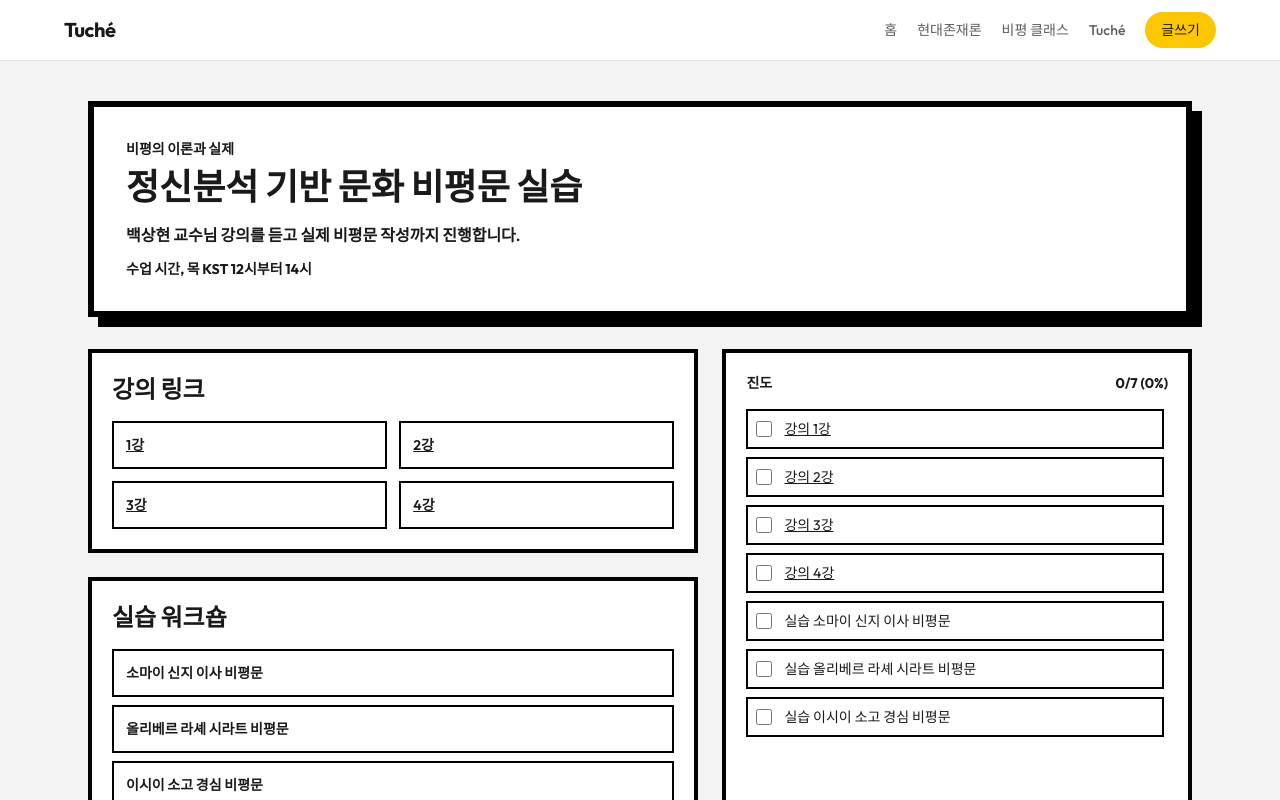
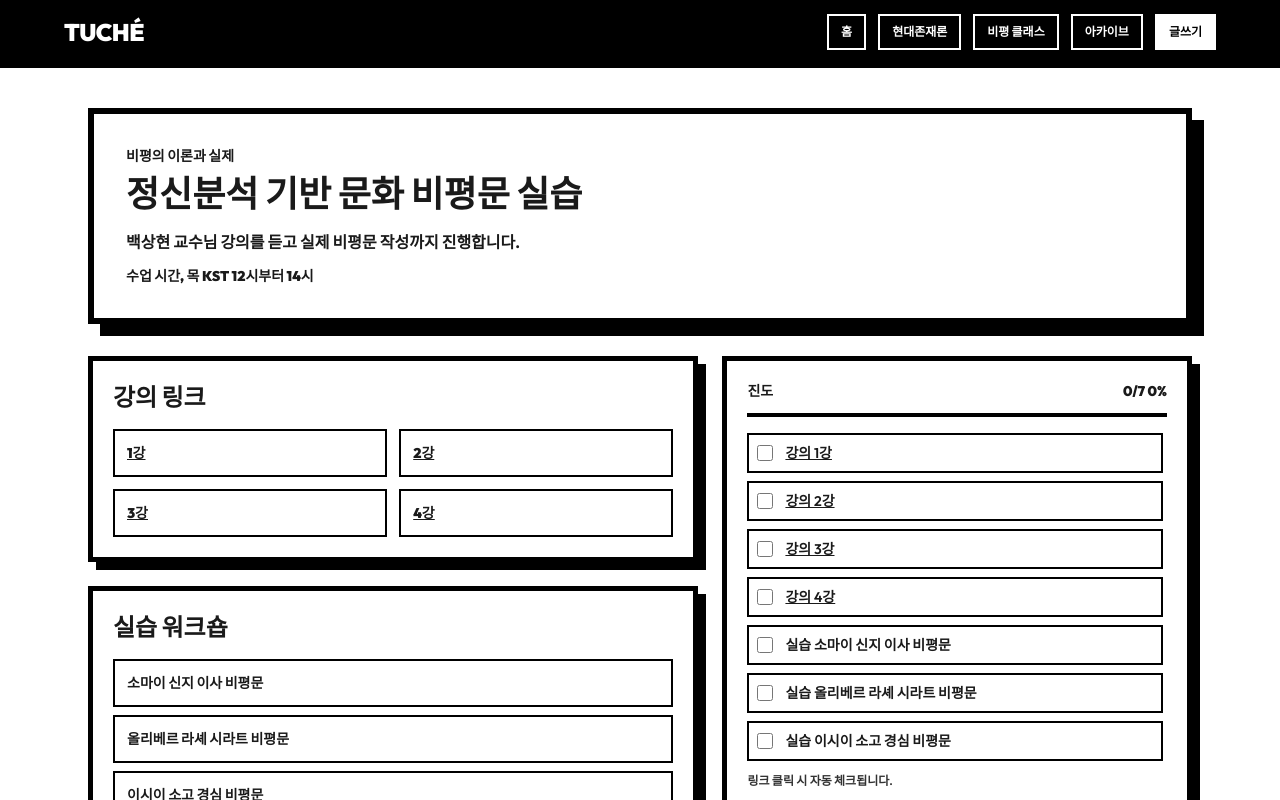
Before and after one commit to rockjun25/tuche, a Next.js app: page /classes/criticism-practice in a window 1280 px wide. Shown: the top 800 px of the page. Built offline with nearby package versions, Linux system fonts and the light colour scheme.

Commit message:
feat: 링크 클릭 자동 진도체크 및 브루탈리즘 스타일 강화

```diff
--- a/app/classes/criticism-practice/page.tsx
+++ b/app/classes/criticism-practice/page.tsx
@@ -4,18 +4,18 @@ import { criticismLectures, criticismWorkshopTopics } from "@/lib/courseData";
 
 export default function CriticismPracticePage() {
   return (
-    <div className="min-h-screen bg-[#f3f3f3]">
+    <div className="min-h-screen bg-white">
       <section className="max-w-6xl mx-auto px-6 py-10">
-        <div className="border-[6px] border-black bg-white p-8 shadow-[10px_10px_0_#000] mb-8">
+        <div className="border-[6px] border-black bg-white p-8 shadow-[12px_12px_0_#000] mb-8">
           <p className="text-sm font-black uppercase mb-2">비평의 이론과 실제</p>
           <h1 className="text-4xl font-black mb-4">정신분석 기반 문화 비평문 실습</h1>
-          <p className="font-semibold mb-3">백상현 교수님 강의를 듣고 실제 비평문 작성까지 진행합니다.</p>
-          <p className="text-sm font-bold">수업 시간, 목 KST 12시부터 14시</p>
+          <p className="font-bold mb-3">백상현 교수님 강의를 듣고 실제 비평문 작성까지 진행합니다.</p>
+          <p className="text-sm font-black">수업 시간, 목 KST 12시부터 14시</p>
         </div>
 
         <div className="grid lg:grid-cols-[1.3fr_1fr] gap-6">
           <div className="space-y-6">
-            <div className="border-4 border-black bg-white p-5">
+            <div className="border-[5px] border-black bg-white p-5 shadow-[8px_8px_0_#000]">
               <h2 className="text-2xl font-black mb-4">강의 링크</h2>
               <div className="grid sm:grid-cols-2 gap-3">
                 {criticismLectures.map((lecture) => (
@@ -24,7 +24,7 @@ export default function CriticismPracticePage() {
                     href={lecture.url}
                     target="_blank"
                     rel="noreferrer"
-                    className="border-2 border-black p-3 text-sm font-semibold underline hover:bg-yellow-100"
+                    className="border-2 border-black p-3 text-sm font-black underline hover:bg-black hover:text-white transition-colors"
                   >
                     {lecture.label}
                   </a>
@@ -32,20 +32,20 @@ export default function CriticismPracticePage() {
               </div>
             </div>
 
-            <div className="border-4 border-black bg-white p-5">
+            <div className="border-[5px] border-black bg-white p-5 shadow-[8px_8px_0_#000]">
               <h2 className="text-2xl font-black mb-4">실습 워크숍</h2>
               <ul className="space-y-2">
                 {criticismWorkshopTopics.map((topic) => (
-                  <li key={topic} className="border-2 border-black p-3 text-sm font-semibold">
+                  <li key={topic} className="border-2 border-black p-3 text-sm font-black">
                     {topic}
                   </li>
                 ))}
               </ul>
             </div>
 
-            <div className="border-4 border-black bg-[#FDC700] p-5">
+            <div className="border-[5px] border-black bg-white p-5 shadow-[8px_8px_0_#000]">
               <h2 className="text-2xl font-black mb-2">비평문 작성</h2>
-              <p className="font-semibold mb-4">작성은 Tuché에서 진행하고, 링크를 제출 기록으로 남깁니다.</p>
+              <p className="font-bold mb-4">작성은 Tuché에서 진행하고, 링크를 제출 기록으로 남깁니다.</p>
               <Link
                 href="/write"
                 className="inline-flex border-4 border-black bg-white px-4 py-2 font-black hover:bg-black hover:text-white transition-colors"
--- a/app/classes/modern-ontology/page.tsx
+++ b/app/classes/modern-ontology/page.tsx
@@ -3,17 +3,17 @@ import { modernOntologyLectures } from "@/lib/courseData";
 
 export default function ModernOntologyPage() {
   return (
-    <div className="min-h-screen bg-[#f3f3f3]">
+    <div className="min-h-screen bg-white">
       <section className="max-w-6xl mx-auto px-6 py-10">
-        <div className="border-[6px] border-black bg-white p-8 shadow-[10px_10px_0_#000] mb-8">
+        <div className="border-[6px] border-black bg-white p-8 shadow-[12px_12px_0_#000] mb-8">
           <p className="text-sm font-black uppercase mb-2">현대존재론</p>
           <h1 className="text-4xl font-black mb-4">바디우 존재와 사건 강해</h1>
-          <p className="font-semibold mb-3">백상현 교수님의 바디우 존재와 사건 책 강해 강의를 기반으로 학습합니다.</p>
-          <p className="text-sm font-bold">수업 시간, 화 수 KST 12시부터 14시</p>
+          <p className="font-bold mb-3">백상현 교수님의 바디우 존재와 사건 책 강해 강의를 기반으로 학습합니다.</p>
+          <p className="text-sm font-black">수업 시간, 화 수 KST 12시부터 14시</p>
         </div>
 
         <div className="grid lg:grid-cols-[1.5fr_1fr] gap-6">
-          <div className="border-4 border-black bg-white p-5">
+          <div className="border-[5px] border-black bg-white p-5 shadow-[8px_8px_0_#000]">
             <h2 className="text-2xl font-black mb-4">강의 링크</h2>
             <div className="grid sm:grid-cols-2 gap-3">
               {modernOntologyLectures.map((lecture) => (
@@ -22,7 +22,7 @@ export default function ModernOntologyPage() {
                   href={lecture.url}
                   target="_blank"
                   rel="noreferrer"
-                  className="border-2 border-black p-3 text-sm font-semibold underline hover:bg-yellow-100"
+                  className="border-2 border-black p-3 text-sm font-black underline hover:bg-black hover:text-white transition-colors"
                 >
                   {lecture.label}
                 </a>
--- a/components/Navbar.tsx
+++ b/components/Navbar.tsx
@@ -4,37 +4,20 @@ import Link from "next/link";
 
 export function Navbar() {
   return (
-    <nav className="sticky top-0 z-50 bg-white border-b border-[#e5e5e5]">
-      <div className="max-w-[1200px] mx-auto flex items-center justify-between h-[60px] px-6">
-        <Link href="/" className="text-xl font-bold tracking-tight text-[#1A1A1A]">
-          Tuché
+    <nav className="sticky top-0 z-50 bg-black border-b-4 border-black">
+      <div className="max-w-[1200px] mx-auto flex items-center justify-between h-[64px] px-6">
+        <Link href="/" className="text-2xl font-black tracking-tight text-white">
+          TUCHÉ
         </Link>
 
-        <div className="flex items-center gap-5">
-          <Link href="/" className="text-sm font-medium text-[#1A1A1A]/70 hover:text-[#1A1A1A] transition-colors">
-            홈
-          </Link>
-          <Link
-            href="/classes/modern-ontology"
-            className="text-sm font-medium text-[#1A1A1A]/70 hover:text-[#1A1A1A] transition-colors"
-          >
-            현대존재론
-          </Link>
-          <Link
-            href="/classes/criticism-practice"
-            className="text-sm font-medium text-[#1A1A1A]/70 hover:text-[#1A1A1A] transition-colors"
-          >
-            비평 클래스
-          </Link>
-          <Link
-            href="/tuche"
-            className="text-sm font-medium text-[#1A1A1A]/70 hover:text-[#1A1A1A] transition-colors"
-          >
-            Tuché
-          </Link>
+        <div className="flex items-center gap-3">
+          <NavLink href="/" label="홈" />
+          <NavLink href="/classes/modern-ontology" label="현대존재론" />
+          <NavLink href="/classes/criticism-practice" label="비평 클래스" />
+          <NavLink href="/tuche" label="아카이브" />
           <Link
             href="/write"
-            className="text-sm font-medium bg-[#FDC700] text-[#1A1A1A] px-4 py-2 rounded-full hover:bg-[#FDC700]/90 transition-colors"
+            className="text-xs font-black bg-white text-black px-3 py-2 border-2 border-white hover:bg-black hover:text-white transition-colors"
           >
             글쓰기
           </Link>
@@ -43,3 +26,14 @@ export function Navbar() {
     </nav>
   );
 }
+
+function NavLink({ href, label }: { href: string; label: string }) {
+  return (
+    <Link
+      href={href}
+      className="text-xs font-black text-white border-2 border-white px-3 py-2 hover:bg-white hover:text-black transition-colors"
+    >
+      {label}
+    </Link>
+  );
+}
--- a/components/ProgressChecklist.tsx
+++ b/components/ProgressChecklist.tsx
@@ -25,24 +25,31 @@ export function ProgressChecklist({ storageKey, items }: ProgressChecklistProps)
 
   const percent = items.length === 0 ? 0 : Math.round((doneCount / items.length) * 100);
 
-  const toggle = (id: string) => {
-    const next = { ...checked, [id]: !checked[id] };
+  const save = (next: Record<string, boolean>) => {
     setChecked(next);
     localStorage.setItem(storageKey, JSON.stringify(next));
   };
 
+  const toggle = (id: string) => {
+    const next = { ...checked, [id]: !checked[id] };
+    save(next);
+  };
+
+  const markDone = (id: string) => {
+    if (checked[id]) return;
+    const next = { ...checked, [id]: true };
+    save(next);
+  };
+
   return (
-    <div className="border-4 border-black bg-white p-5">
-      <div className="mb-4 flex items-center justify-between">
-        <p className="text-sm font-bold">진도</p>
-        <p className="text-sm font-bold">{doneCount}/{items.length} ({percent}%)</p>
+    <div className="border-[5px] border-black bg-white p-5 shadow-[8px_8px_0_#000]">
+      <div className="mb-4 flex items-center justify-between border-b-4 border-black pb-3">
+        <p className="text-sm font-black uppercase">진도</p>
+        <p className="text-sm font-black">{doneCount}/{items.length} {percent}%</p>
       </div>
       <div className="space-y-2 max-h-[420px] overflow-auto pr-1">
         {items.map((item) => (
-          <label
-            key={item.id}
-            className="flex items-center gap-3 border-2 border-black p-2 cursor-pointer hover:bg-yellow-100"
-          >
+          <div key={item.id} className="flex items-center gap-3 border-2 border-black p-2 bg-white hover:bg-[#f2f2f2]">
             <input
               type="checkbox"
               checked={!!checked[item.id]}
@@ -50,15 +57,22 @@ export function ProgressChecklist({ storageKey, items }: ProgressChecklistProps)
               className="h-4 w-4 accent-black"
             />
             {item.href ? (
-              <a href={item.href} target="_blank" rel="noreferrer" className="text-sm underline">
+              <a
+                href={item.href}
+                target="_blank"
+                rel="noreferrer"
+                onClick={() => markDone(item.id)}
+                className="text-sm font-semibold underline"
+              >
                 {item.label}
               </a>
             ) : (
-              <span className="text-sm">{item.label}</span>
+              <span className="text-sm font-semibold">{item.label}</span>
             )}
-          </label>
+          </div>
         ))}
       </div>
+      <p className="mt-3 text-xs font-semibold text-[#333]">링크 클릭 시 자동 체크됩니다.</p>
     </div>
   );
 }
```
Also changed, not shown: app/page.tsx (+11 -8 lines).
